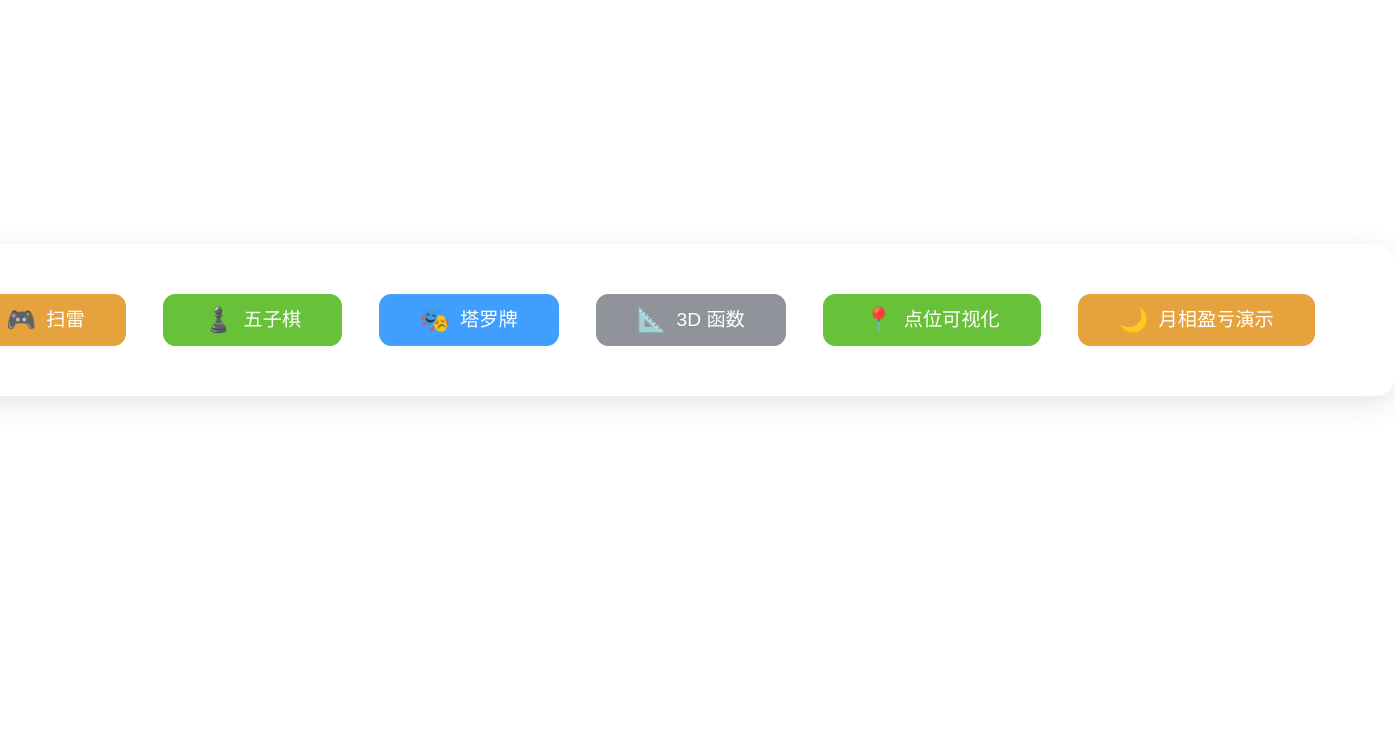
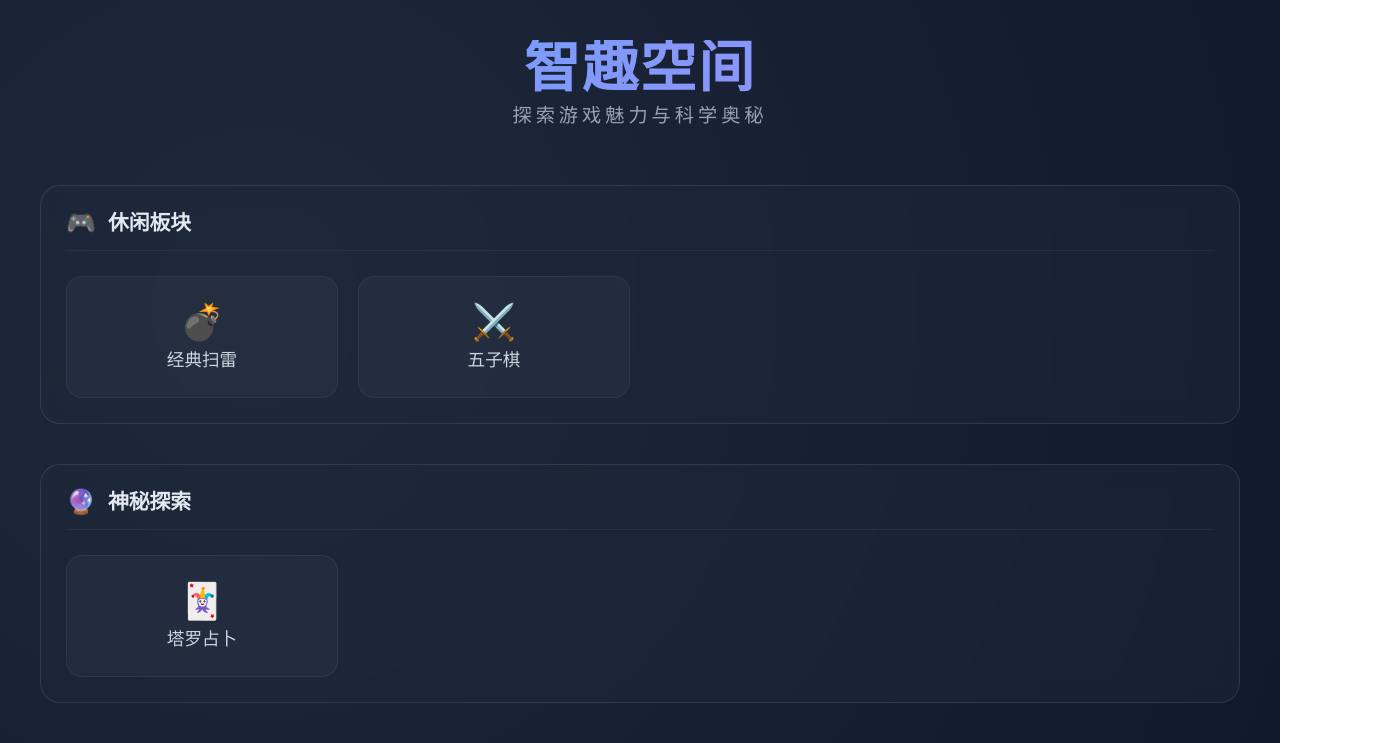
Before and after one commit to createjdd/grmini-3-flasg-game, a Vue app: page / in a window 1280 px wide. Shown: the top 743 px of the page, 1395 px wide, since content can reach past the window. Built offline with nearby package versions, Linux system fonts and the light colour scheme.

Commit message:
feat: study-math-map
Signed-off-by: kevin.susanto <kevin.susanto@rupiahcepat.co.id>

```diff
--- a/src/views/index.vue
+++ b/src/views/index.vue
@@ -8,98 +8,222 @@ const router = useRouter()
 const showMinesweeper = ref(false)
 const showGobang = ref(false)
 
-const openGame = (game) => {
-  if (game === 'minesweeper') {
-    showMinesweeper.value = true
-  } else if (game === 'gobang') {
-    showGobang.value = true
-  }
-}
-
 const goTo = (path) => {
   router.push(path)
 }
+
+const categories = [
+  {
+    title: '休闲板块',
+    icon: '🎮',
+    items: [
+      { name: '经典扫雷', icon: '💣', action: () => (showMinesweeper.value = true), type: 'primary' },
+      { name: '五子棋', icon: '⚔️', action: () => (showGobang.value = true), type: 'primary' },
+    ],
+  },
+  {
+    title: '神秘探索',
+    icon: '🔮',
+    items: [{ name: '塔罗占卜', icon: '🃏', action: () => goTo('/tarot'), type: 'danger' }],
+  },
+  {
+    title: '科学与数学',
+    icon: '🧬',
+    items: [
+      { name: '3D 函数演示', icon: '📐', action: () => goTo('/coordinate-3d'), type: 'success' },
+      { name: '点位可视化', icon: '📍', action: () => goTo('/points'), type: 'success' },
+      { name: '月相盈亏', icon: '🌙', action: () => goTo('/moon-phases'), type: 'warning' },
+    ],
+  },
+]
 </script>
 
 <template>
-  <div class="container">
-    <div class="game-center">
-      <div class="game-entries">
-        <el-button type="warning" size="large" @click="openGame('minesweeper')">
-          <span class="icon">🎮</span> 扫雷
-        </el-button>
-        <el-button type="success" size="large" @click="openGame('gobang')">
-          <span class="icon">♟️</span> 五子棋
-        </el-button>
-        <el-button type="primary" size="large" @click="goTo('/tarot')"> <span class="icon">🎭</span> 塔罗牌 </el-button>
-        <el-button type="info" size="large" @click="goTo('/coordinate-3d')">
-          <span class="icon">📐</span> 3D 函数
-        </el-button>
-        <el-button type="success" size="large" @click="goTo('/points')">
-          <span class="icon">📍</span> 点位可视化
-        </el-button>
-        <el-button type="warning" size="large" @click="goTo('/moon-phases')">
-          <span class="icon">🌙</span> 月相盈亏演示
-        </el-button>
+  <div class="home-container">
+    <div class="glass-bg"></div>
+
+    <div class="content">
+      <header class="main-header">
+        <h1 class="title">智趣空间</h1>
+        <p class="subtitle">探索游戏魅力与科学奥秘</p>
+      </header>
+
+      <div class="categories-grid">
+        <div v-for="cat in categories" :key="cat.title" class="category-section">
+          <div class="category-header">
+            <span class="cat-icon">{{ cat.icon }}</span>
+            <h2 class="cat-title">{{ cat.title }}</h2>
+          </div>
+
+          <div class="items-list">
+            <div v-for="item in cat.items" :key="item.name" class="entry-card" :class="item.type" @click="item.action">
+              <span class="entry-icon">{{ item.icon }}</span>
+              <span class="entry-name">{{ item.name }}</span>
+            </div>
+          </div>
+        </div>
       </div>
     </div>
 
-    <!-- Minesweeper Dialog -->
-    <el-dialog v-model="showMinesweeper" title="扫雷" width="fit-content" destroy-on-close>
+    <!-- Game Dialogs -->
+    <el-dialog v-model="showMinesweeper" title="扫雷游戏" width="850px" destroy-on-close align-center>
       <Minesweeper />
     </el-dialog>
 
-    <!-- Gobang Dialog -->
-    <el-dialog v-model="showGobang" title="五子棋" width="600px" destroy-on-close>
+    <el-dialog v-model="showGobang" title="五子棋" width="850px" destroy-on-close align-center>
       <Gobang />
     </el-dialog>
   </div>
 </template>
 
 <style scoped>
-.container {
-  padding: 40px;
+.home-container {
+  min-height: 100vh;
+  width: 100vw;
+  position: relative;
   display: flex;
   justify-content: center;
   align-items: center;
-  min-height: 70vh;
+  background: #0f172a;
+  color: white;
+  overflow-x: hidden;
 }
 
-.game-center {
+.glass-bg {
+  position: absolute;
+  top: 0;
+  left: 0;
+  right: 0;
+  bottom: 0;
+  background: radial-gradient(circle at 20% 30%, #1e293b 0%, #0f172a 100%);
+  z-index: 1;
+}
+
+.content {
+  position: relative;
+  z-index: 2;
+  width: 100%;
+  max-width: 1200px;
+  padding: 40px 20px;
+}
+
+.main-header {
   text-align: center;
-  background: #fff;
-  padding: 50px 80px;
+  margin-bottom: 60px;
+}
+
+.title {
+  font-size: 3.5rem;
+  font-weight: 800;
+  background: linear-gradient(135deg, #60a5fa 0%, #a78bfa 100%);
+  -webkit-background-clip: text;
+  background-clip: text;
+  -webkit-text-fill-color: transparent;
+  margin-bottom: 10px;
+  letter-spacing: 2px;
+}
+
+.subtitle {
+  font-size: 1.2rem;
+  color: #94a3b8;
+  letter-spacing: 4px;
+}
+
+.categories-grid {
+  display: flex;
+  flex-direction: column;
+  gap: 40px;
+}
+
+.category-section {
+  background: rgba(30, 41, 59, 0.5);
   border-radius: 20px;
-  box-shadow: 0 8px 30px rgba(0, 0, 0, 0.1);
+  padding: 25px;
+  border: 1px solid rgba(255, 255, 255, 0.1);
+  backdrop-filter: blur(10px);
+}
+
+.category-header {
+  display: flex;
+  align-items: center;
+  gap: 12px;
+  margin-bottom: 25px;
+  padding-bottom: 15px;
+  border-bottom: 1px solid rgba(255, 255, 255, 0.05);
+}
+
+.cat-icon {
+  font-size: 1.5rem;
+}
+
+.cat-title {
+  font-size: 1.3rem;
+  font-weight: 600;
+  color: #e2e8f0;
+}
+
+.items-list {
+  display: grid;
+  grid-template-columns: repeat(auto-fill, minmax(220px, 1fr));
+  gap: 20px;
+}
+
+.entry-card {
+  height: 120px;
+  background: rgba(255, 255, 255, 0.03);
+  border-radius: 16px;
+  display: flex;
+  flex-direction: column;
+  justify-content: center;
+  align-items: center;
+  gap: 12px;
+  cursor: pointer;
+  transition: all 0.3s cubic-bezier(0.4, 0, 0.2, 1);
+  border: 1px solid rgba(255, 255, 256, 0.05);
+}
+
+.entry-card:hover {
+  transform: translateY(-5px);
+  background: rgba(255, 255, 255, 0.08);
+  border-color: rgba(255, 255, 255, 0.2);
+  box-shadow: 0 10px 20px rgba(0, 0, 0, 0.2);
+}
+
+.entry-icon {
+  font-size: 2.2rem;
   transition: transform 0.3s ease;
 }
 
-.game-center:hover {
-  transform: translateY(-5px);
+.entry-card:hover .entry-icon {
+  transform: scale(1.1);
 }
 
-h1 {
-  margin-bottom: 40px;
-  color: #303133;
-  font-size: 2.5rem;
-  font-weight: 700;
-  letter-spacing: 2px;
+.entry-name {
+  font-size: 1.1rem;
+  font-weight: 500;
+  color: #cbd5e0;
 }
 
-.game-entries {
-  display: flex;
-  gap: 25px;
-  justify-content: center;
+/* Variants */
+.entry-card.primary:hover {
+  border-color: #3b82f6;
+}
+.entry-card.danger:hover {
+  border-color: #ef4444;
+}
+.entry-card.success:hover {
+  border-color: #10b981;
+}
+.entry-card.warning:hover {
+  border-color: #f59e0b;
 }
 
-.el-button--large {
-  padding: 25px 40px;
-  font-size: 1.2rem;
-  border-radius: 12px;
-}
-
-.icon {
-  margin-right: 10px;
-  font-size: 1.5rem;
+@media (max-width: 768px) {
+  .title {
+    font-size: 2.5rem;
+  }
+  .items-list {
+    grid-template-columns: 1fr 1fr;
+  }
 }
 </style>
```
Also changed, not shown: package.json (+4 -4 lines), src/assets/Snipaste_2026-01-07_14-52-02.png (added), 1 other file (tests, documents, lock files or other folders).
